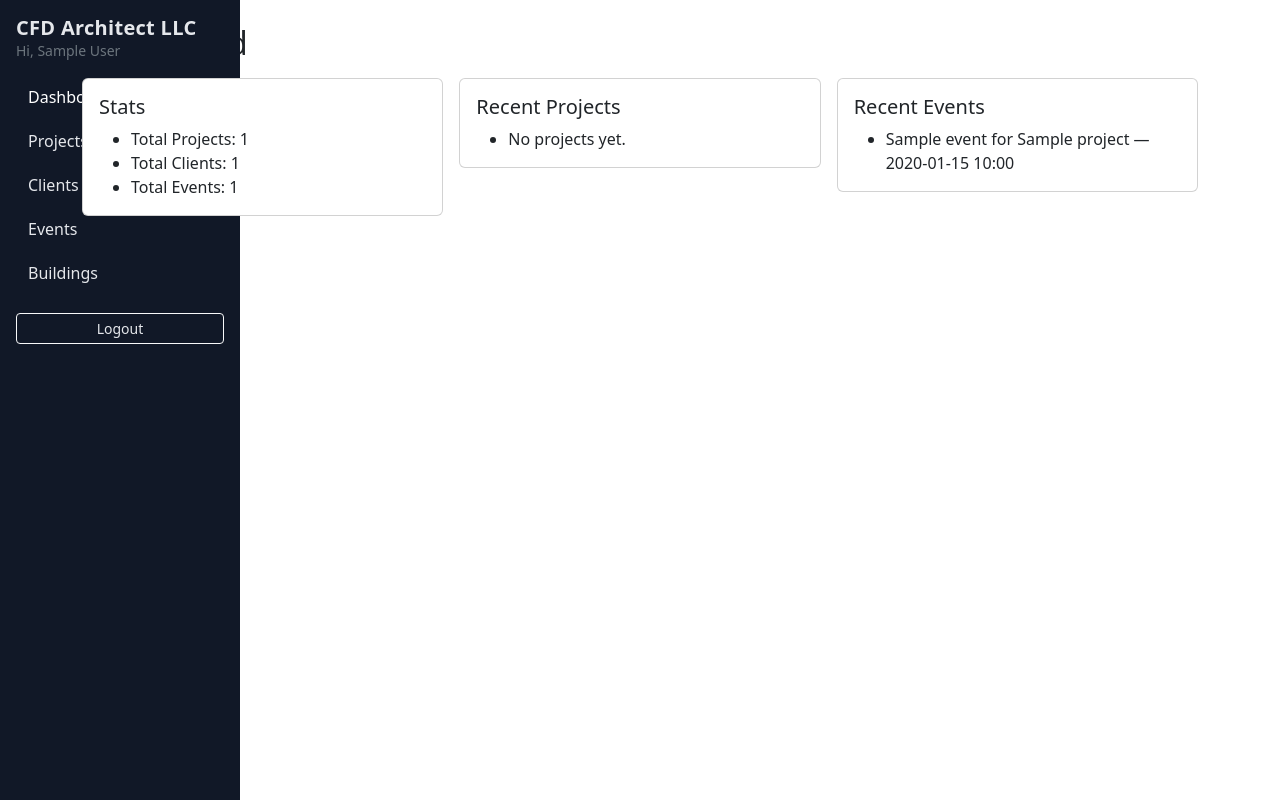
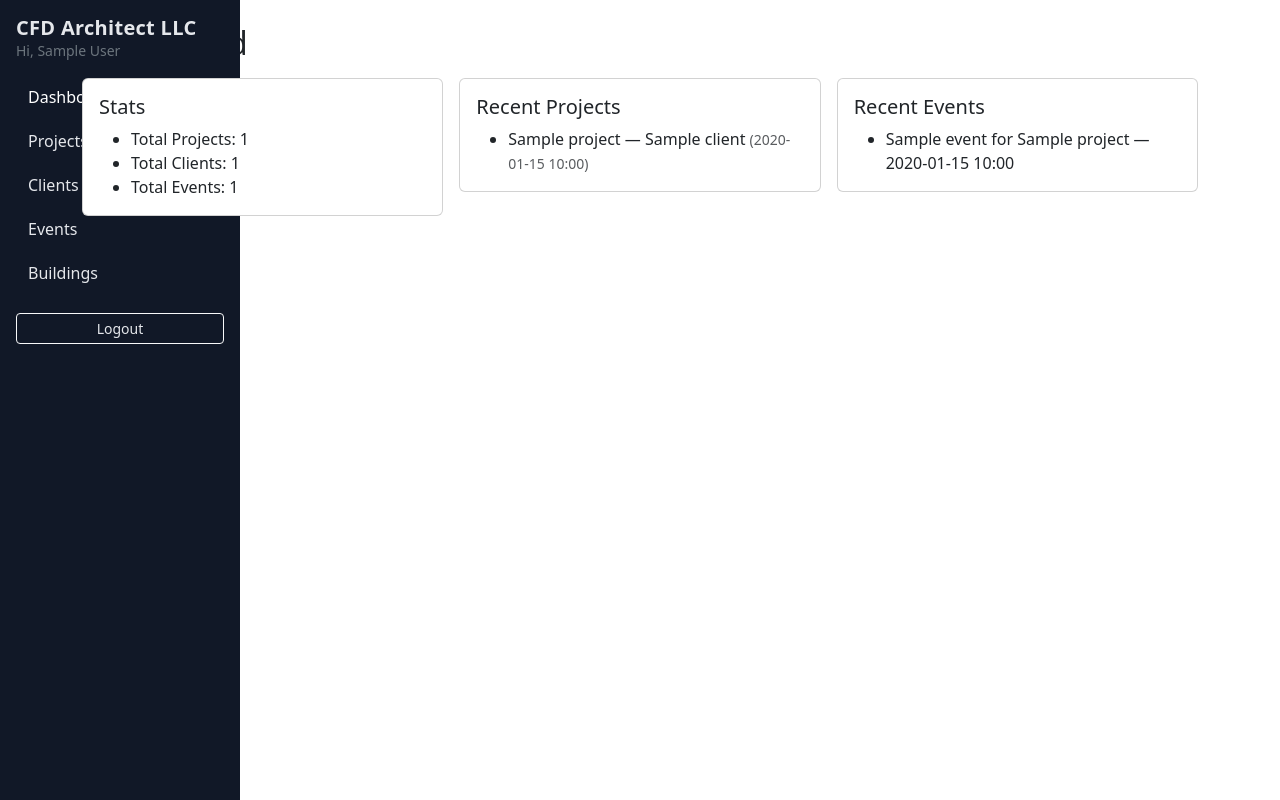
Before and after one commit to dothez3/Event-Calendar, a Flask app: page /dashboard in a window 1280 px wide. Run offline with Flask 3, Linux system fonts and the light colour scheme; a user stored in the database is signed in; tables that the repository leaves empty hold one stand-in row (values such as "Sample post").

Commit message:
dashboard.html
updated according to the main file

```diff
--- a/templates/dashboard.html
+++ b/templates/dashboard.html
@@ -16,11 +16,19 @@
     <div class="card"><div class="card-body">
       <h5 class="card-title">Recent Projects</h5>
       <ul class="mb-0">
-        {% for p in projects %}
-          <li>{{ p.name }} {% if p.client %}— {{ p.client.name }}{% endif %}</li>
-        {% else %}
-          <li>No projects yet.</li>
-        {% endfor %}
+       {% for p in recent_projects %}
+  <li>
+    {{ p.name }}
+    {% if p.client %}— {{ p.client.name }}{% endif %}
+    {% if p.activities %}
+      <small class="text-muted">
+        ({{ p.activities[-1].happened_at.strftime('%Y-%m-%d %H:%M') }})
+      </small>
+    {% endif %}
+  </li>
+{% else %}
+  <li>No recent projects yet.</li>
+{% endfor %}
       </ul>
     </div></div>
   </div>
```
